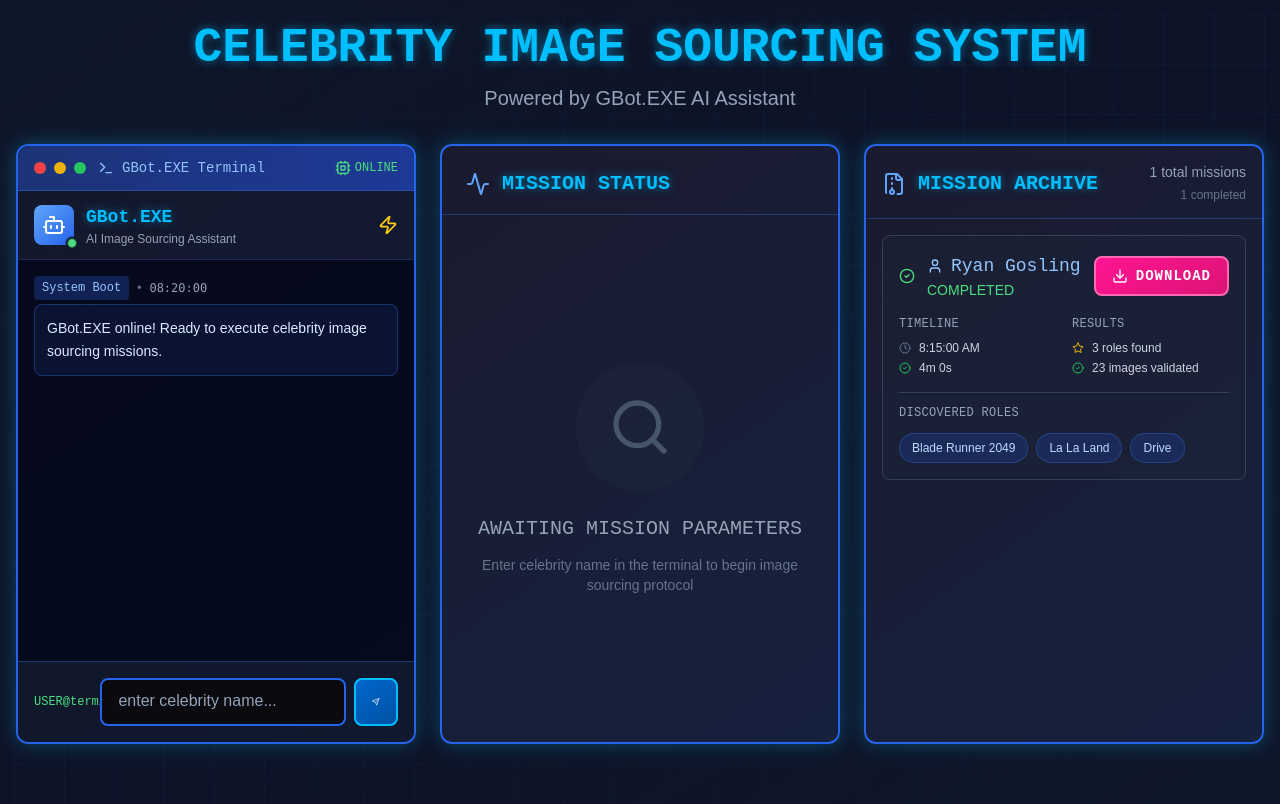
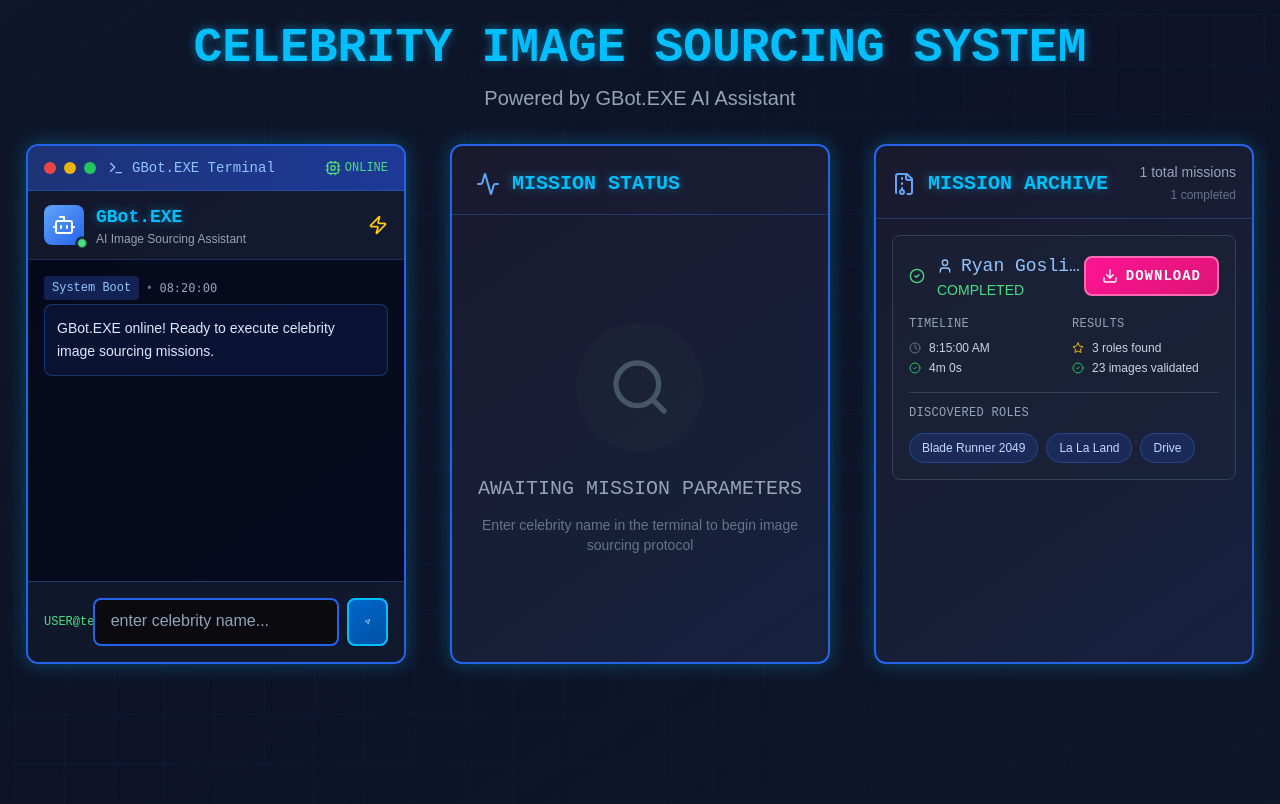
Before and after one commit to Esilos92/print-prep-node, a Next.js app in the folder dashboard/: page / in a window 1280 px wide. Shown: the top 804 px of the page. Built offline with nearby package versions, Linux system fonts and the light colour scheme.

Commit message:
Update globals.css

```diff
--- a/dashboard/src/app/globals.css
+++ b/dashboard/src/app/globals.css
@@ -67,7 +67,7 @@
   box-shadow: var(--shadow-blue);
   position: relative;
   overflow: hidden;
-  height: 600px;
+  height: 520px;
   width: 100%;
   padding: 0;
   display: flex;
@@ -77,9 +77,9 @@
 /* Ensure all panels are the same size and properly constrained */
 @media (min-width: 1024px) {
   .cyber-panel {
-    height: 600px;
+    height: 520px;
     width: 100%;
-    max-width: 420px;
+    max-width: 380px;
     margin: 0 auto;
   }
 }
```
